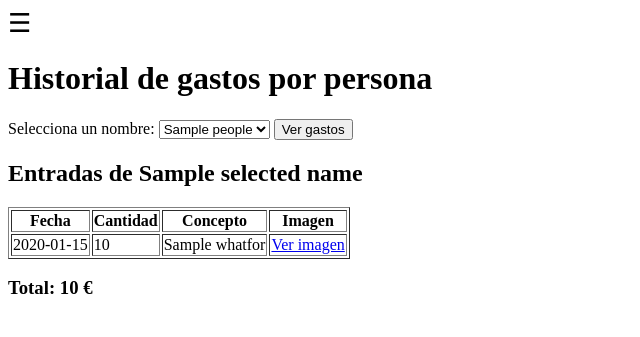
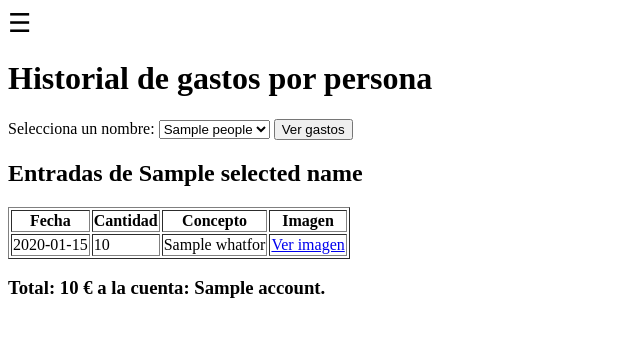
Before and after one commit to IsmaLeal/hoja-gastos, a Flask app: template templates/tesoreria.html in a window 1280 px wide. Shown: the top 337 px of the page, without its empty margins (0-640 px from the left). Run offline with Flask 3, Linux system fonts and the light colour scheme; the template is opened without the code that fills it: most values are stand-ins (such as "Sample title", 1, 10 or a date in 2020); some libraries are stand-ins or nearby versions.

Commit message:
Update tesoreria.html

```diff
--- a/app.py
+++ b/app.py
@@ -101,7 +101,7 @@ def tesoreria():
         conn = psycopg2.connect(DATABASE_URL)
         c = conn.cursor()
         c.execute("""
-            SELECT date, amount, whatfor, image_filename
+            SELECT date, account, amount, whatfor, image_filename
             FROM expenses
             WHERE LOWER(name) = LOWER(%s)
             ORDER BY date DESC
@@ -109,7 +109,7 @@ def tesoreria():
         entries = c.fetchall()
         conn.close()
 
-        total = sum(entry[1] for entry in entries if entry[1] is not None)
+        total = sum(entry[2] for entry in entries if entry[2] is not None)
 
         return render_template("tesoreria.html", people=people.keys(), entries=entries, selected_name=selected_name,
                                total=total)
--- a/templates/tesoreria.html
+++ b/templates/tesoreria.html
@@ -44,7 +44,7 @@
                 <th>Concepto</th>
                 <th>Imagen</th>
             </tr>
-            {% for date, amount, whatfor, image_filename in entries %}
+            {% for date, account, amount, whatfor, image_filename in entries %}
                 <tr>
                     <td>{{ date }}</td>
                     <td>{{ amount }}</td>
@@ -59,7 +59,7 @@
                 </tr>
             {% endfor %}
         </table>
-    <h3>Total: {{ total }} €</h3>
+    <h3>Total: {{ total }} € a la cuenta: {{ account }}.</h3>
     {% endif %}
 </body>
 </html>
```
